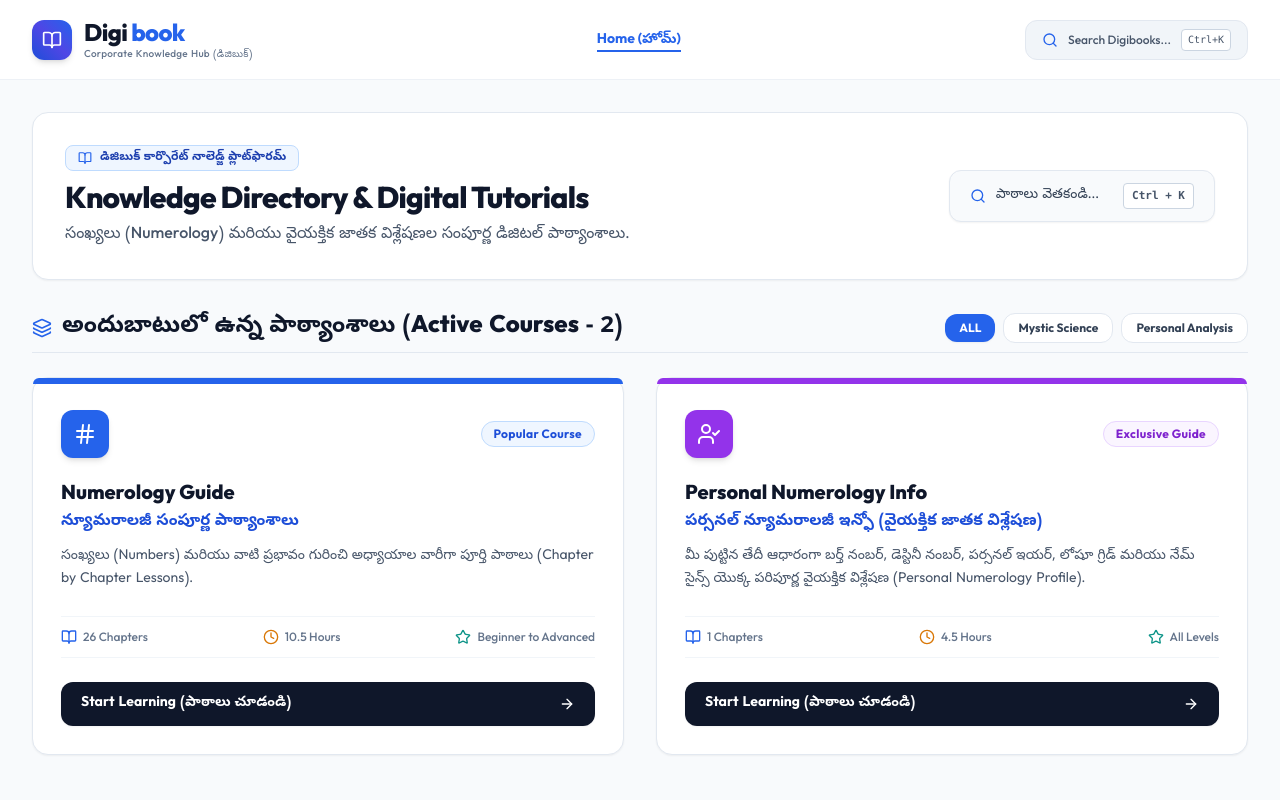
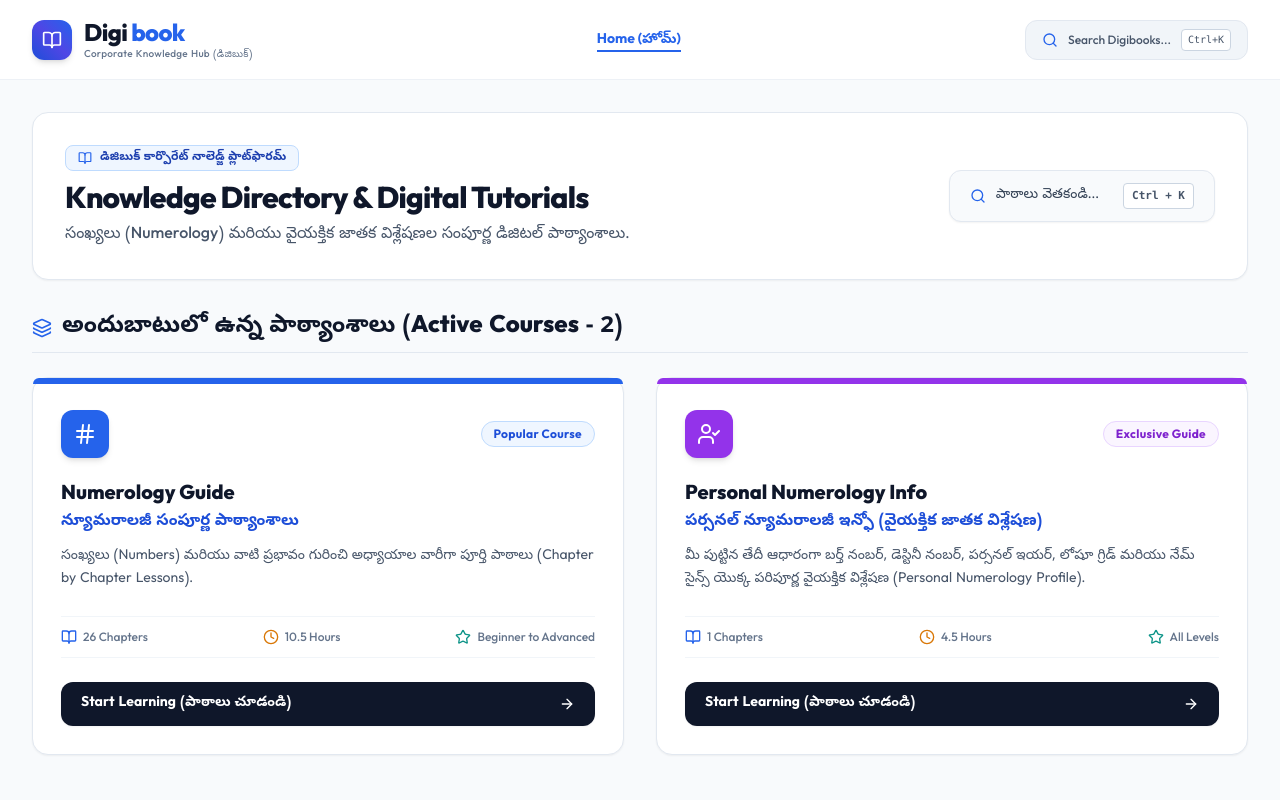
Before and after one commit to rsnr2u/digibooks, a React (Vite) app: page / in a window 1280 px wide. Shown: the top 800 px of the page. Built offline with nearby package versions, Linux system fonts and the light colour scheme.

Commit message:
Remove category filter pills from Home page

```diff
--- a/src/pages/HomePage.jsx
+++ b/src/pages/HomePage.jsx
@@ -5,14 +5,7 @@ import BookCard from '../components/BookCard';
 import { BOOKS_DATA } from '../data/booksData';
 
 export default function HomePage({ onOpenSearch }) {
-  const [selectedCategory, setSelectedCategory] = useState('ALL');
-
   const booksList = Object.values(BOOKS_DATA);
-  const categories = ['ALL', 'Mystic Science', 'Personal Analysis'];
-
-  const filteredBooks = selectedCategory === 'ALL'
-    ? booksList
-    : booksList.filter(b => b.category === selectedCategory);
 
   return (
     <div className="min-h-screen bg-slate-50 py-8 px-4 sm:px-6 lg:px-8">
@@ -50,35 +43,16 @@ export default function HomePage({ onOpenSearch }) {
 
         {/* Courses Section */}
         <section className="space-y-6">
-          <div className="flex flex-col sm:flex-row sm:items-center justify-between gap-4 pb-2 border-b border-slate-200">
-            <div className="flex items-center gap-2.5">
-              <Layers className="w-5 h-5 text-blue-600" />
-              <h2 className="text-xl sm:text-2xl font-extrabold text-slate-900 font-telugu">
-                అందుబాటులో ఉన్న పాఠ్యాంశాలు (Active Courses - {filteredBooks.length})
-              </h2>
-            </div>
-
-            {/* Category Filter Pills */}
-            <div className="flex items-center gap-2">
-              {categories.map((cat) => (
-                <button
-                  key={cat}
-                  onClick={() => setSelectedCategory(cat)}
-                  className={`px-3.5 py-1.5 rounded-xl text-xs font-bold transition whitespace-nowrap ${
-                    selectedCategory === cat
-                      ? 'bg-blue-600 text-white shadow-sm'
-                      : 'bg-white text-slate-700 hover:bg-slate-100 border border-slate-200'
-                  }`}
-                >
-                  {cat}
-                </button>
-              ))}
-            </div>
+          <div className="flex items-center gap-2.5 pb-2 border-b border-slate-200">
+            <Layers className="w-5 h-5 text-blue-600" />
+            <h2 className="text-xl sm:text-2xl font-extrabold text-slate-900 font-telugu">
+              అందుబాటులో ఉన్న పాఠ్యాంశాలు (Active Courses - {booksList.length})
+            </h2>
           </div>
 
           {/* Cards Grid */}
           <div className="grid grid-cols-1 md:grid-cols-2 gap-6 sm:gap-8">
-            {filteredBooks.map((book, index) => (
+            {booksList.map((book, index) => (
               <BookCard key={book.id} book={book} index={index} />
             ))}
           </div>
```
